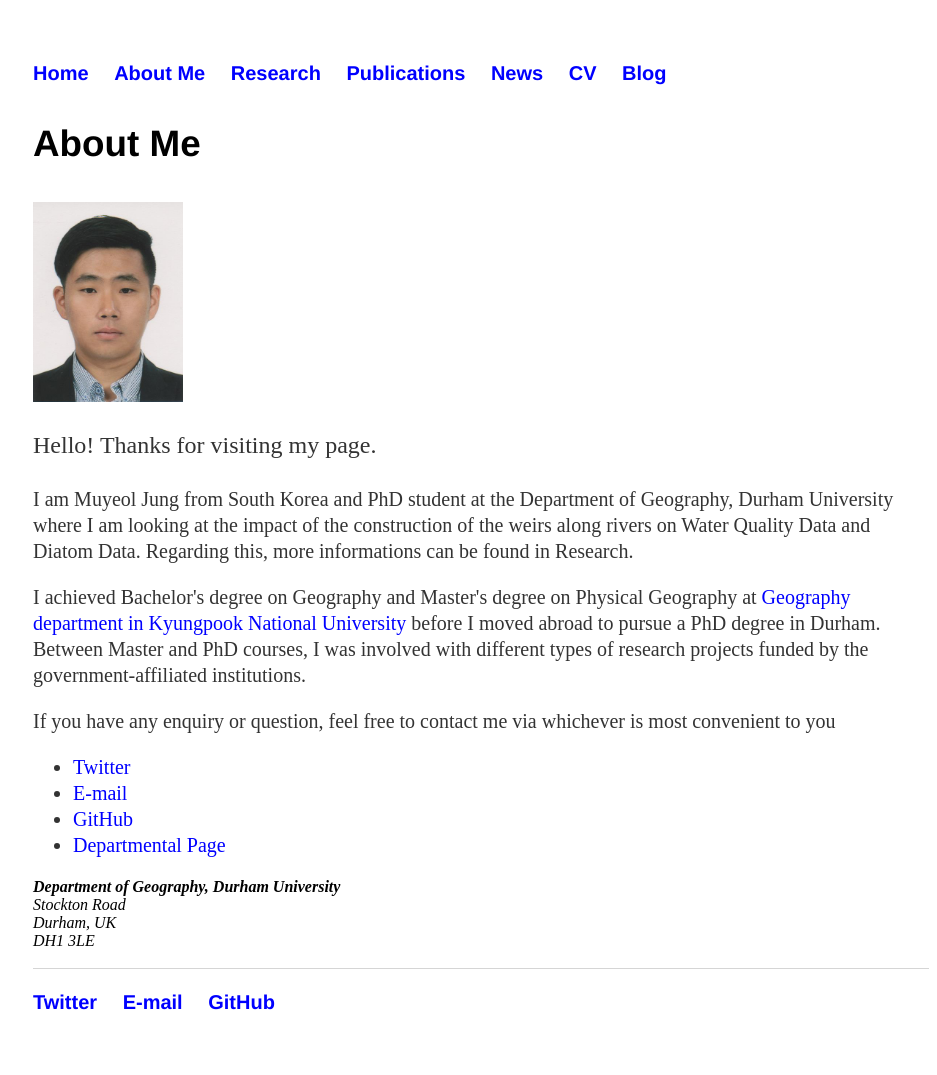
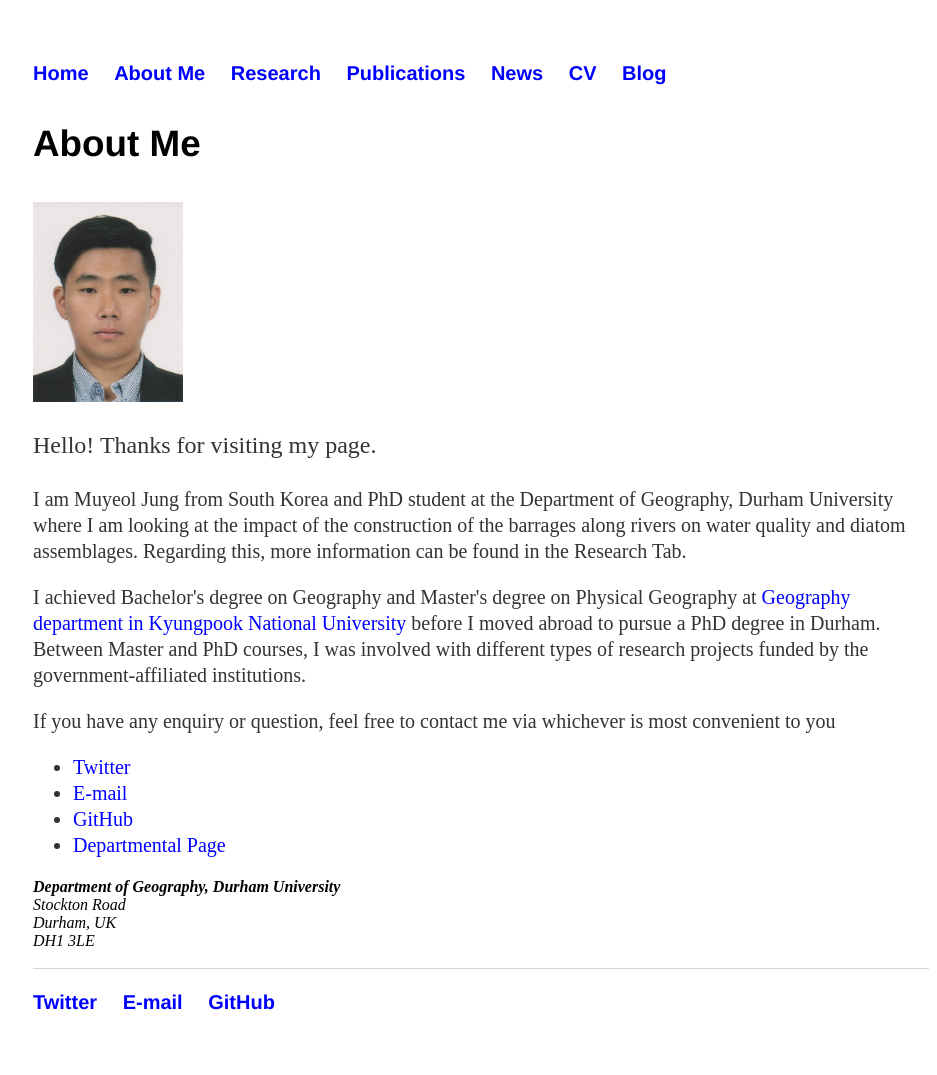
Before and after one commit to muyeoljung/muyeoljung.github.io, a Jekyll site: the page built from about/index.html, in a window 1280 px wide. Shown: the whole page, without its empty margins (159-1096 px from the left). Built offline with Jekyll 4.4.1, drawn with Linux system fonts in a browser that asks for light colours.

Commit message:
Update index.html

```diff
--- a/about/index.html
+++ b/about/index.html
@@ -6,8 +6,8 @@ title: About Me
 			<h3>About Me</h3>
 			<img src="/images/About_me_image.jpg", width="150">
 			<p style="font-size:24px"> Hello! Thanks for visiting my page. </p>
-			<p> I am Muyeol Jung from South Korea and PhD student at the Department of Geography, Durham University where I am looking at the impact of the construction of the weirs along rivers on Water Quality Data and Diatom Data. Regarding this, more informations can be found in Research.</p>
-			<p> I achieved Bachelor's degree on Geography and Master's degree on Physical Geography at <a href="https://geog.knu.ac.kr/">Geography department in Kyungpook National University</a> before I moved abroad to pursue a PhD degree in Durham. Between Master and PhD courses, I was involved with different types of research projects funded by the government-affiliated institutions. </p>
+			<p> I am Muyeol Jung from South Korea and PhD student at the Department of Geography, Durham University where I am looking at the impact of the construction of the barrages along rivers on water quality and diatom assemblages. Regarding this, more information can be found in the Research Tab.</p>
+			<p> I achieved Bachelor's degree on Geography and Master's degree on Physical Geography at <a href="https://geog.knu.ac.kr/" "target=_blank">Geography department in Kyungpook National University</a> before I moved abroad to pursue a PhD degree in Durham. Between Master and PhD courses, I was involved with different types of research projects funded by the government-affiliated institutions. </p>
 			<p> If you have any enquiry or question, feel free to contact me via whichever is most convenient to you </p>
 
 			<ul class="contacts">
```
